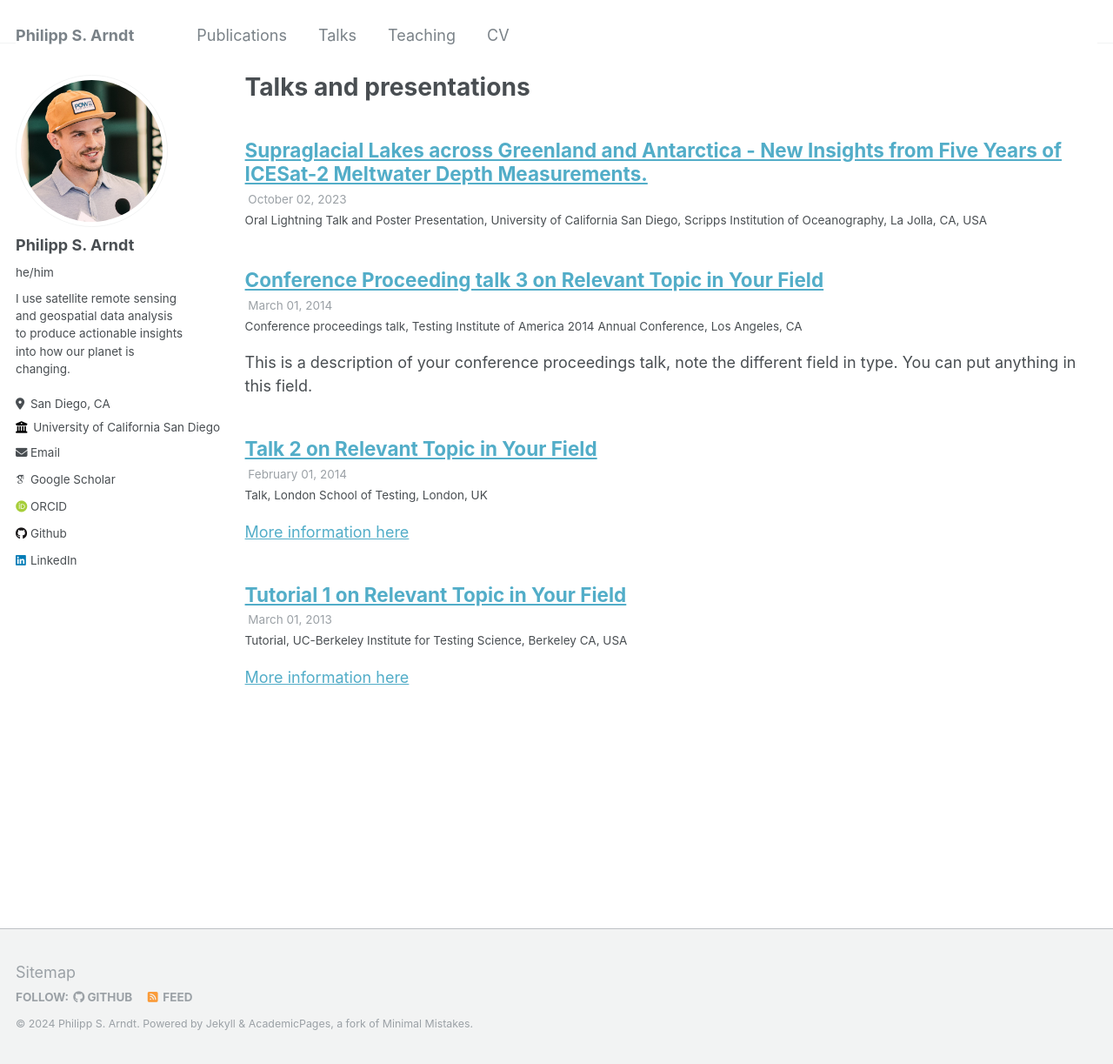
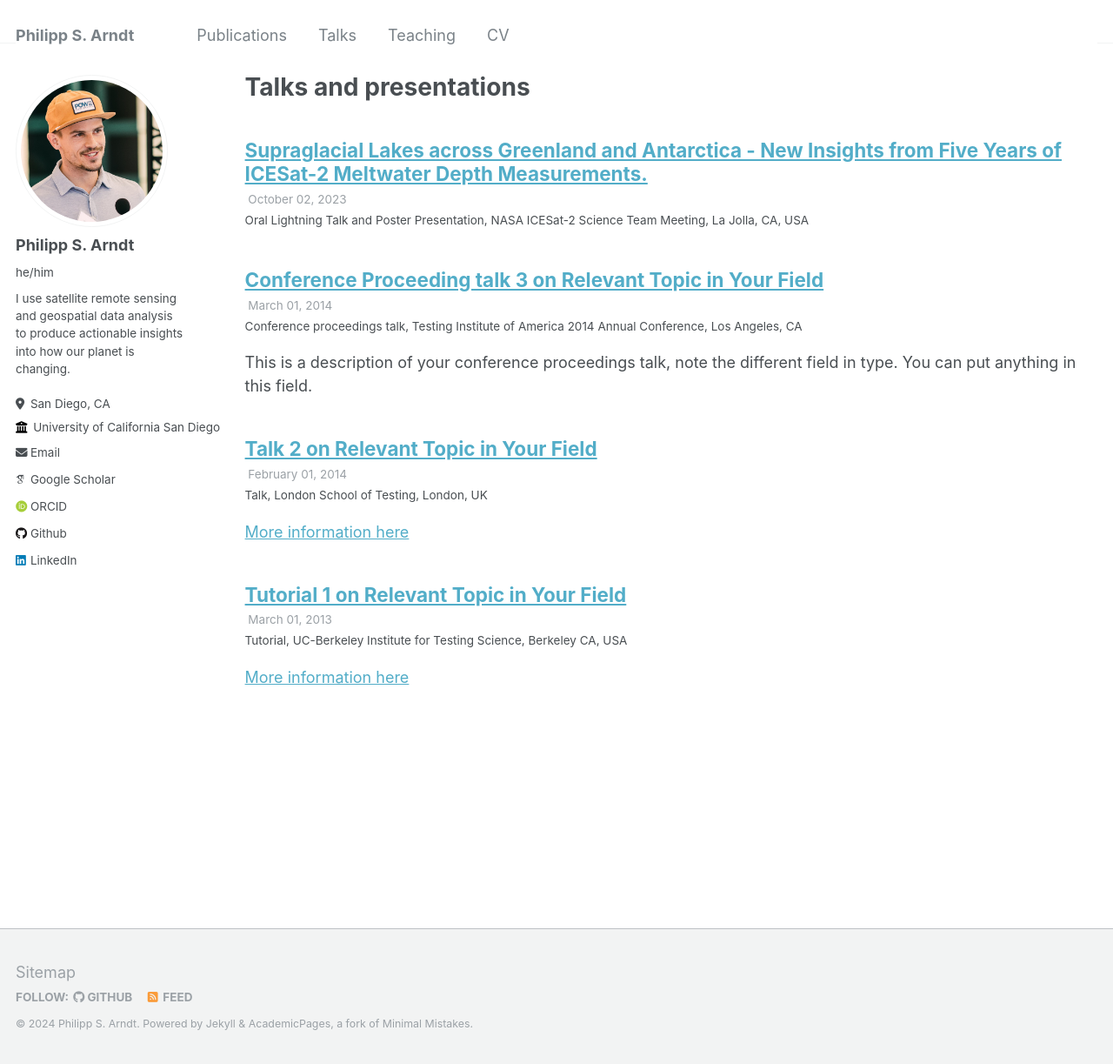
Before and after one commit to fliphilipp/fliphilipp.github.io, a Jekyll site: the page built from _pages/talks.html, in a window 1280 px wide and 1223 px high. Shown: the whole window at 87% size. Built offline with Jekyll 4.4.1, drawn with Linux system fonts in a browser that asks for light colours; some web fonts are replaced.

Commit message:
Update 2023-icesat2-scienceteam.md

```diff
--- a/_talks/2023-icesat2-scienceteam.md
+++ b/_talks/2023-icesat2-scienceteam.md
@@ -3,7 +3,7 @@ title: "Supraglacial Lakes across Greenland and Antarctica - New Insights from F
 collection: talks
 type: "Oral Lightning Talk and Poster Presentation"
 permalink: /talks/2023-icesat2-scienceteam
-venue: "University of California San Diego, Scripps Institution of Oceanography"
+venue: "NASA ICESat-2 Science Team Meeting"
 date: 2023-10-02
 location: "La Jolla, CA, USA"
 ---
```
